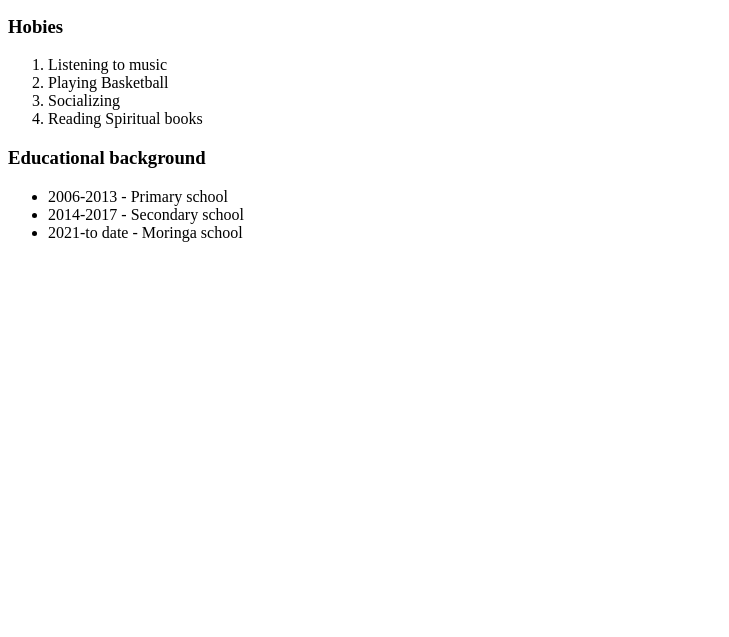
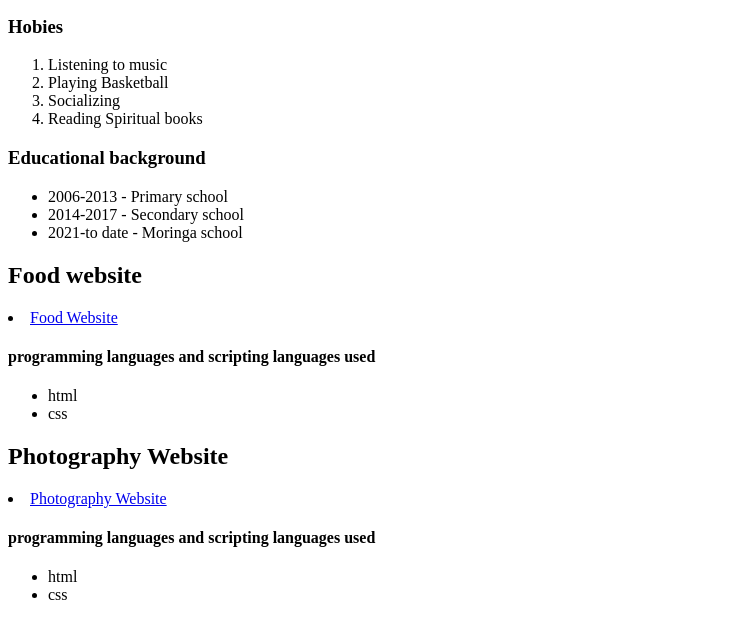
Before and after one commit to Eric-Gona/PORTFOLIO, a plain HTML site: page index.html in a window 1280 px wide. Shown: the part 163-800 px from the top of the page, without its empty margins (0-729 px from the left). Drawn offline with Linux system fonts and the light colour scheme.

Commit message:
adds list of projects

```diff
--- a/index.html
+++ b/index.html
@@ -27,5 +27,31 @@
             <li>2014-2017 - Secondary school</li>
             <li>2021-to date - Moringa school</li>
         </ul>
+
+        <div class="My projects">
+        <h2>Food website</h2>
+         <li>
+            <a href="https://github.com/Eric-Gona/street-food/">Food Website</a>
+            <p>
+                <h4> programming languages and scripting languages used</h4>
+                  <ul>
+                    <li>html</li>
+                    <li>css</li>
+                  </ul>
+                </p>
+                  <h2>Photography Website</h2>
+                  <li>
+                      <a href="https://github.com/Eric-Gona/week-1">Photography Website</a
+                      >
+                    </li>
+                    <p>
+                      <h4> programming languages and scripting languages used</h4>
+                        <ul>
+                          <li>html</li>
+                          <li>css</li>
+                        </ul>
+                    </p>
+                </div>
+
 </body>
 </html>
```
